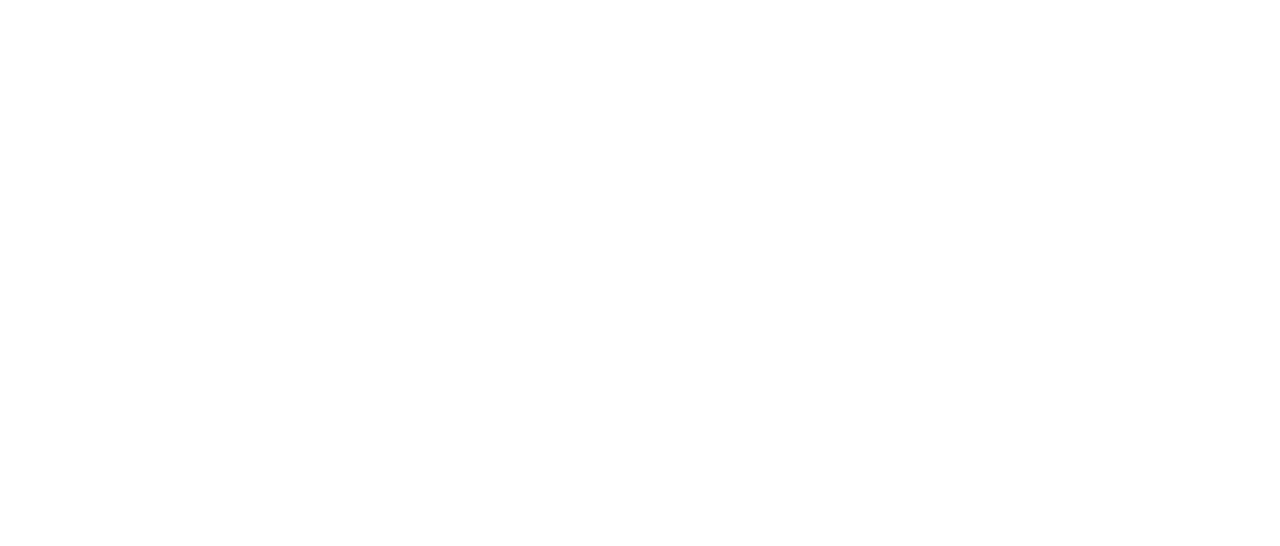
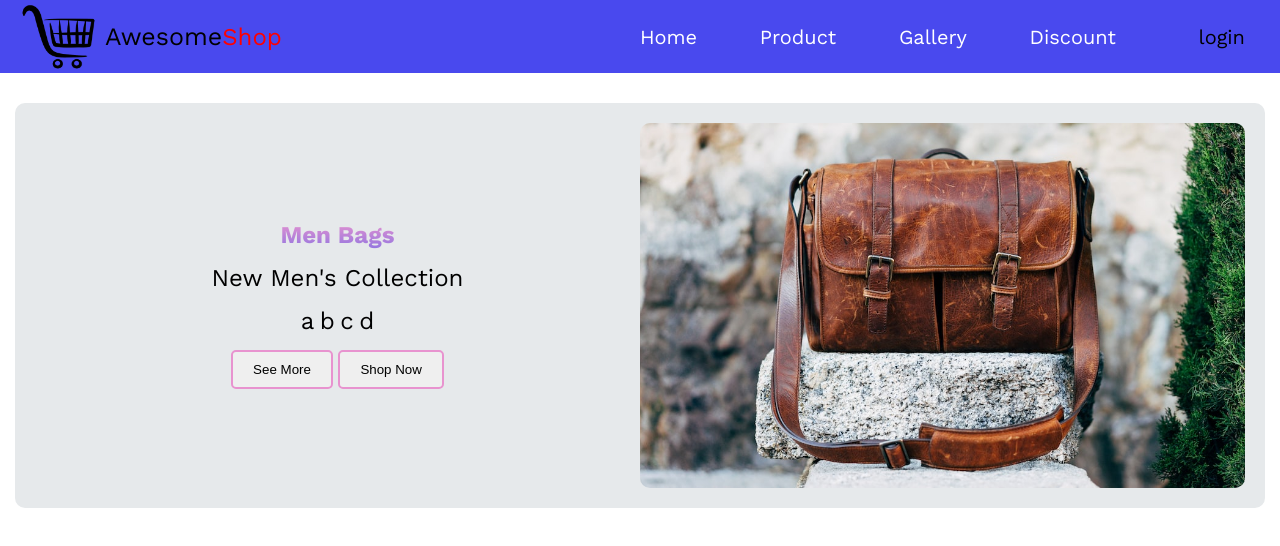
Before and after one commit to Rifatinfo/conseptual-website, a plain HTML site: page index.html in a window 1280 px wide. Drawn offline with nearby package versions, Linux system fonts and the light colour scheme.

Commit message:
header and banner section complete

```diff
--- a/index.html
+++ b/index.html
@@ -8,8 +8,50 @@
     <link rel="stylesheet" href="styles/responsive.css">
 </head>
 <body>
-    <header>
+    <header class="header">
+                  <!-- navbar section starts here -->
 
+        <nav class="header-section">
+            <div class="nav-container">
+              <img src="images/nav-image/pngwing.com.png">
+              <p>Awesome<span class="special">Shop</span></p>
+            </div>
+            <div class="items-container">
+
+                    <a href="">Home</a>
+                    <a href="">Product</a>
+                    <a href="">Gallery</a>
+                    <a href="">Discount</a>
+                    <div class="login-button"><a href="">login</a></div>
+                     <!-- navbar section end here -->
+
+            </div>
+        </nav>
     </header>
+        <main>
+                  <!-- banner section start here -->
+                 <section class="banner-section">
+                    <div class="text-container">
+                        <h1 class="banner-heading">Men Bags</h1>
+                        <p>New Men's Collection</p>
+                    <div>
+                        <span>a</span>
+                        <span>b</span>
+                        <span>c</span>
+                        <span>d</span>
+                    </div>
+                        <div>
+                            <button  class="common-button">See More</button>
+                            <button  class="common-button">Shop Now </button>
+                        </div>
+                    </div>
+
+                    <div class="banner-image-container">
+                        <img src="images/bag-picture.jpg">
+                    </div>
+                 </section>
+        </main>
+
+
 </body>
 </html>
--- a/styles/responsive.css
+++ b/styles/responsive.css
@@ -0,0 +1,15 @@
+@media screen and (max-width:576px) {
+    .header-section  {
+        flex-direction: column;
+        margin-left: 50px ;
+
+    }
+
+    .items-container {
+        flex-direction: column;
+        margin-left: 50px ;
+        gap:18px ;
+
+
+    }
+}
--- a/styles/styles.css
+++ b/styles/styles.css
@@ -1 +1,105 @@
 @import url('https://fonts.googleapis.com/css2?family=Poppins:wght@400;500;600;700;800;900&family=Work+Sans:wght@300;400;500;600;700;800;900&display=swap');
+body{
+    font-family: 'Poppins', sans-serif;
+    font-family: 'Work Sans', sans-serif;
+}
+*{
+    padding:0;
+    margin: 0;
+    box-sizing: border-box;
+}
+.header{
+    background-color: rgb(73, 73, 238);
+}
+.header-section{
+    max-width: 1250px ;
+    margin: 0 auto;
+    display: flex;
+
+}
+
+
+
+.nav-container{
+   min-height: 20px ;
+   display: flex;
+   align-items: center;
+   width:50%;
+}
+.nav-container img {
+    width:90px ;
+    object-fit: cover;
+
+}
+.nav-container p{
+    font-size: 25px;
+}
+.special{
+    color:red;
+}
+.items-container  {
+    width:50%;
+  display: flex;
+  align-items: center;
+   justify-content: space-between;
+}
+.items-container a {
+  text-decoration: none;
+  font-size: 1.25rem;
+  color: white;
+
+}
+.items-container  .login-button a {
+    padding: 10px  20px ;
+    border-radius: 10px ;
+    color: black;
+}
+
+/*
+banner-section styles */
+.banner-section{
+    max-width:1250px ;
+    margin: 0 auto;
+   min-height: 400px ;
+   display: flex;
+  background-color: #e6e9eb;
+  margin-top: 30px ;
+  border-radius: 10px ;
+  padding: 20px ;
+}
+.text-container{
+    width: 50%;
+}
+.banner-image-container{
+    width:50%;
+}
+.banner-image-container img{
+    width:100%;
+    height: 100%;
+    /* display: block; */
+    /* margin: 0 auto; */
+    object-fit: cover;
+    border-radius: 10px ;
+}
+.text-container h1, p, span {
+    font-size: 1.5rem;
+}
+.text-container{
+ display: flex;
+ flex-direction: column;
+ align-items: center;
+ justify-content: center;
+ gap:15px ;
+}
+.banner-heading{
+    background: linear-gradient( to bottom,#e893cf,#9376e0);
+    background-clip:text;
+    color: transparent;
+    font-size: 5rem;
+}
+.common-button{
+    padding:10px 20px ;
+    /* color: white; */
+    border: 2px solid #e893cf;
+    border-radius: 5px ;
+}
```
Also changed, not shown: images/nav-image/pngwing.com.png (added).
